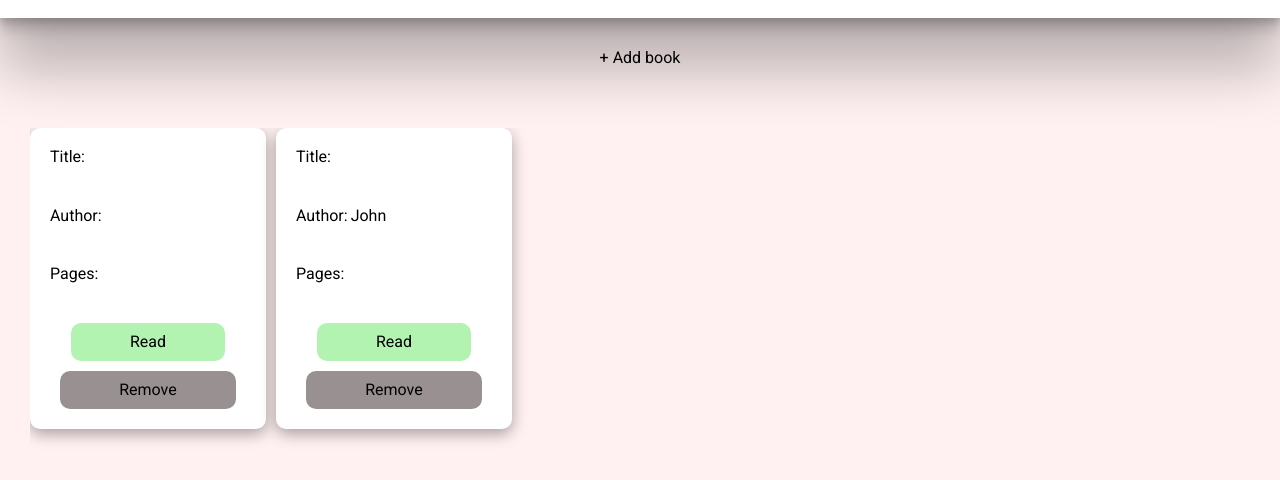
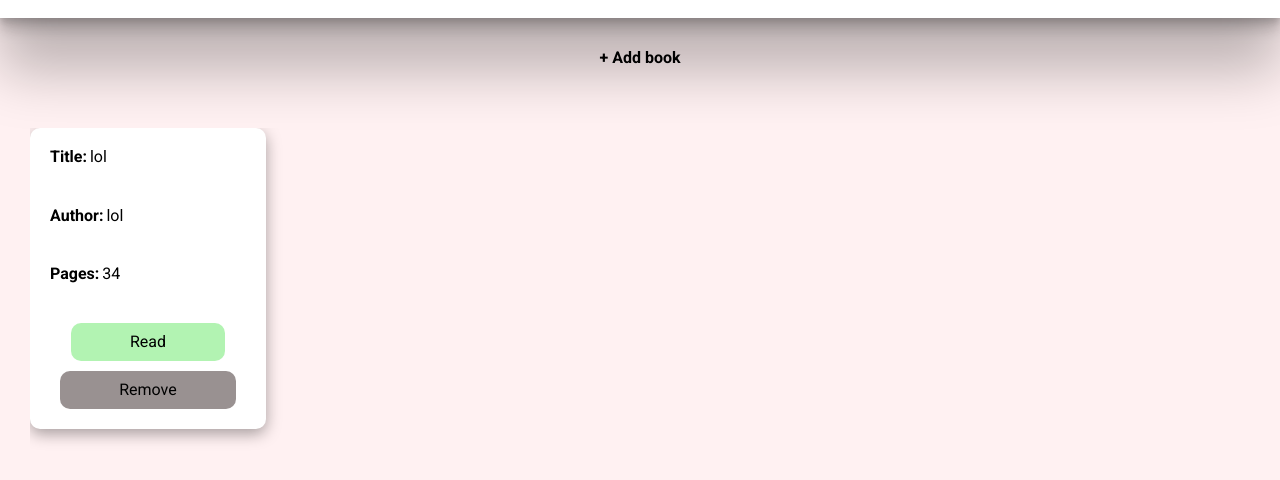
Before and after one commit to boris-pavel/odin-library, a plain HTML site: page index.html in a window 1280 px wide. Shown: the part 82-562 px from the top of the page. Drawn offline with Linux system fonts and the light colour scheme.

Commit message:
Add display library function

```diff
--- a/css/style.css
+++ b/css/style.css
@@ -22,10 +22,11 @@
   display: flex;
   align-items: center;
   justify-content: center;
+  font-weight: bold;
 }
 
 .button:hover {
-  background-color: rgba(153, 145, 145, .5);
+  background-color: rgba(153, 145, 145, 0.5);
   padding: 1rem;
   border-radius: 10px;
   cursor: pointer;
@@ -33,6 +34,7 @@
 
 .header {
   grid-area: header;
+  font-weight: bold;
   background-color: white;
   box-shadow: rgba(0, 0, 0, 0.25) 0px 54px 55px,
     rgba(0, 0, 0, 0.12) 0px -12px 30px, rgba(0, 0, 0, 0.12) 0px 4px 6px,
@@ -50,7 +52,7 @@
   gap: 10px;
   grid-template-columns: repeat(auto-fill, minmax(200px, 1fr));
   grid-template-rows: min-content;
-  overflow:auto;
+  overflow: auto;
   margin: 30px;
 }
 
@@ -68,8 +70,12 @@
   margin: 10px;
   display: flex;
   gap: 3px;
+  font-weight: bold;
 }
 
+.card > * > div {
+    font-weight: 400;
+}
 .remove {
   padding: 5% 30%;
   background-color: #999191;
--- a/index.html
+++ b/index.html
@@ -18,42 +18,6 @@
         <div class="button">+ Add book</div>
       </div>
       <div class="books-container">
-        <div class="card">
-          <div class="title">
-            Title:
-            <div class="title-info"></div>
-          </div>
-          <div class="author">
-            Author:
-            <div class="author-info"></div>
-          </div>
-          <div class="pages">
-            Pages:
-            <div class="pages-info"></div>
-          </div>
-          <div class="btns">
-              <div class="read">Read</div>
-              <div class="remove">Remove</div>
-          </div>
-        </div>
-        <div class="card">
-            <div class="title">
-              Title:
-              <div class="title-info"></div>
-            </div>
-            <div class="author">
-              Author:
-              <div class="author-info"> John</div>
-            </div>
-            <div class="pages">
-              Pages:
-              <div class="pages-info"></div>
-            </div>
-            <div class="btns">
-                <div class="read">Read</div>
-                <div class="remove">Remove</div>
-            </div>
-          </div>
       </div>
     </div>
   </body>
--- a/js/javascript.js
+++ b/js/javascript.js
@@ -0,0 +1,50 @@
+const library = [];
+const booksContainer = document.querySelector(".books-container");
+
+function displayCard(book) {
+  const card = document.createElement("div");
+  card.classList.add("card");
+  const title = document.createElement("div");
+  const titleInfo = document.createElement("div");
+  title.textContent = "Title: ";
+  titleInfo.textContent = book.title;
+  title.append(titleInfo);
+  const author = document.createElement("div");
+  const authorInfo = document.createElement("div");
+  author.textContent = "Author: ";
+  authorInfo.textContent = book.author;
+  author.append(authorInfo);
+  const pages = document.createElement("div");
+  const pagesInfo = document.createElement("div");
+  pages.textContent = "Pages: ";
+  pagesInfo.textContent = book.pages;
+  pages.append(pagesInfo);
+  const btns = document.createElement("div");
+  const read = document.createElement("div");
+  const remove = document.createElement("div");
+  read.textContent = "Read";
+  remove.textContent = "Remove";
+  read.classList.add("read");
+  remove.classList.add("remove");
+  btns.classList.add("btns");
+  btns.append(read);
+  btns.append(remove);
+  card.append(title);
+  card.append(author);
+  card.append(pages);
+  card.append(btns);
+  booksContainer.append(card);
+}
+function displayLibrary() {
+  library.forEach((el) => displayCard(el));
+}
+function Book(title, author, pages) {
+  this.title = title;
+  this.author = author;
+  this.pages = pages;
+}
+
+const alo = new Book("lol", "lol", 34);
+library.push(alo);
+
+displayLibrary(library);
```
Lines whose indentation alone changed are shown as unchanged.
